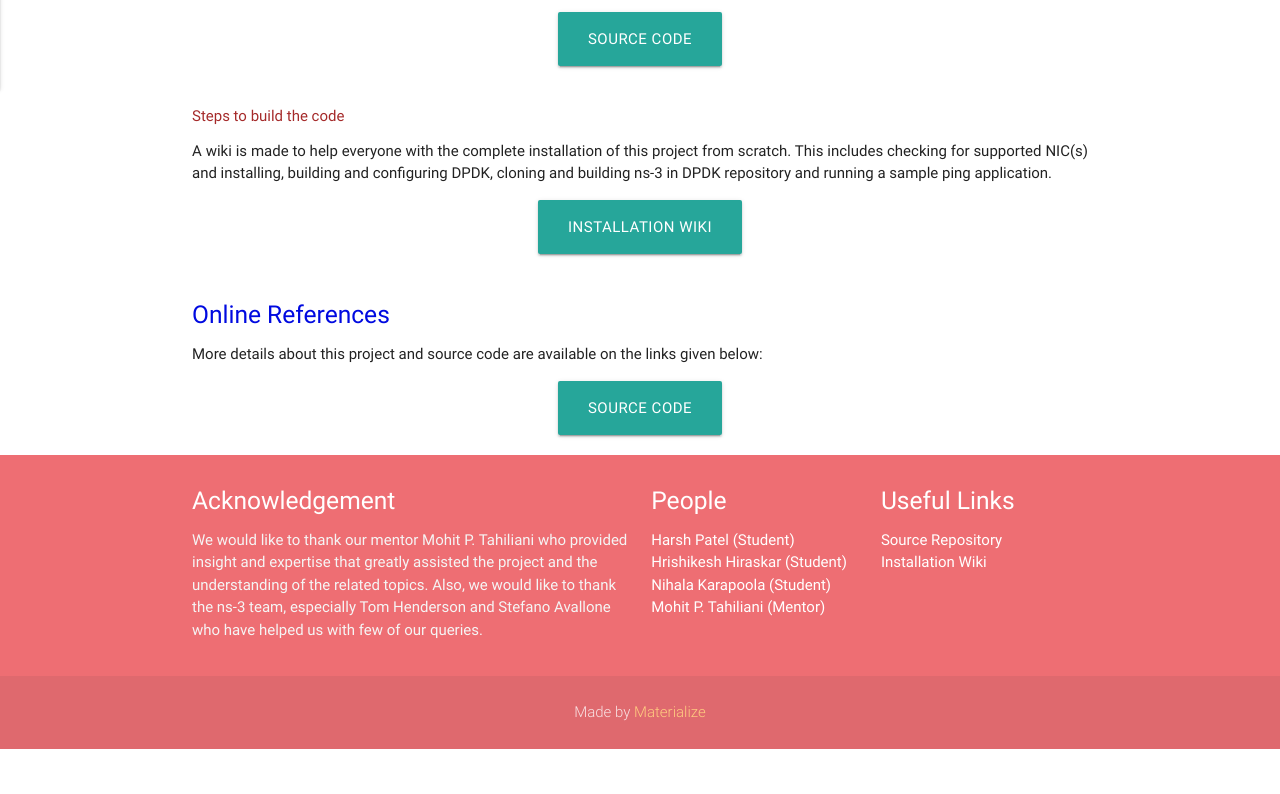
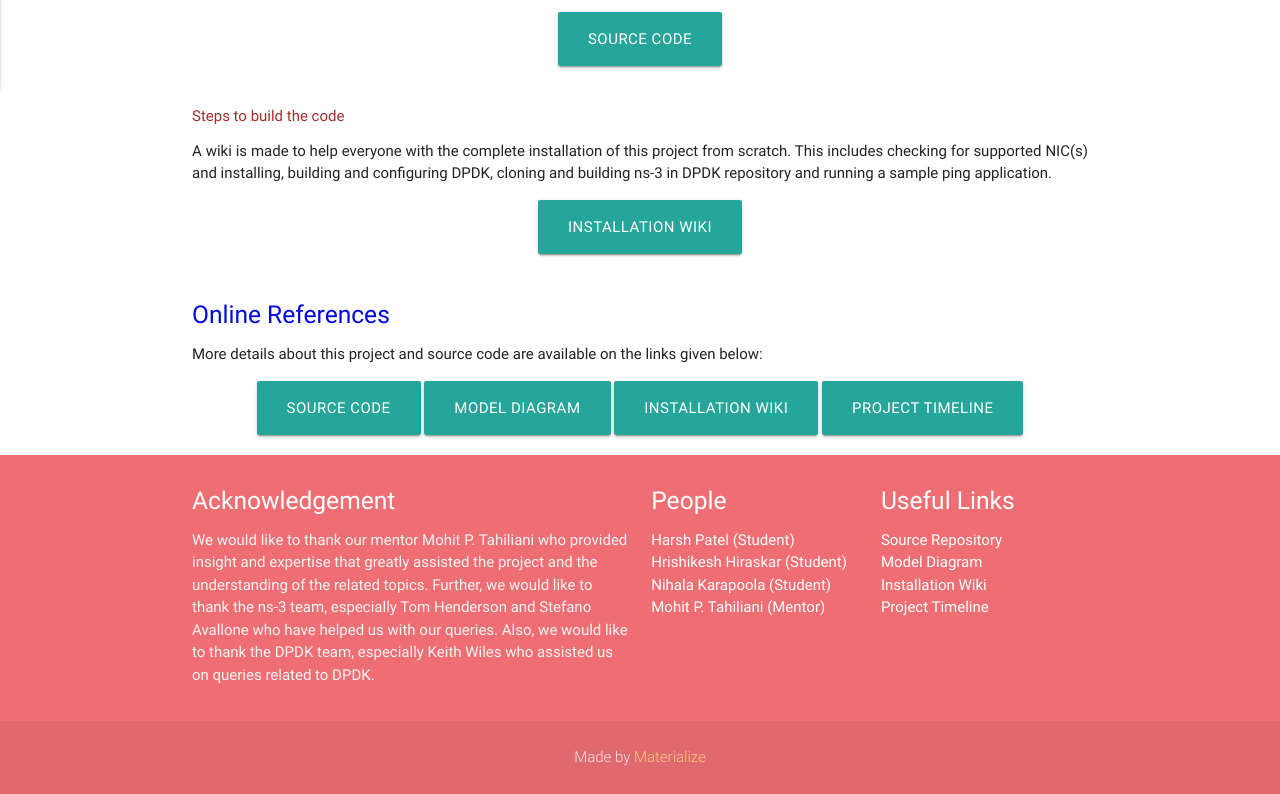
Before and after one commit to ns-3-dpdk-integration/ns-3-dpdk-integration.github.io, a plain HTML site: page index.html in a window 1280 px wide. Shown: the part 771-1565 px from the top of the page. Before the commit the page ends 1520 px from the top, so only its background shows below. Drawn offline with nearby package versions, Linux system fonts and the light colour scheme.

Commit message:
Added more links and edited acknowledgement

```diff
--- a/index.html
+++ b/index.html
@@ -64,7 +64,10 @@
 
         <div class="row center">
         <a href="https://github.com/ns-3-dpdk-integration/ns-3-dpdk" id="download-button" class="btn-large waves-effect waves-light maroon">Source Code</a>
-        </div>
+        <a href="https://github.com/ns-3-dpdk-integration/ns-3-dpdk/wiki/Model-Diagram" id="download-button" class="btn-large waves-effect waves-light maroon">Model Diagram</a>
+        <a href="https://github.com/ns-3-dpdk-integration/ns-3-dpdk/wiki" id="download-button" class="btn-large waves-effect waves-light maroon">Installation Wiki</a>
+        <a href="https://github.com/ns-3-dpdk-integration/ns-3-dpdk/wiki/Timeline" id="download-button" class="btn-large waves-effect waves-light maroon">Project Timeline</a>
+      </div>
     </div>
 
     <footer class="page-footer vintage">
@@ -72,7 +75,7 @@
         <div class="row">
           <div class="col l6 s12">
             <h5 class="white-text">Acknowledgement</h5>
-            <p class="grey-text text-lighten-4">We would like to thank our mentor Mohit P. Tahiliani who provided insight and expertise that greatly assisted the project and the understanding of the related topics. Also, we would like to thank the ns-3 team, especially Tom Henderson and Stefano Avallone who have helped us with few of our queries.</p>
+            <p class="grey-text text-lighten-4">We would like to thank our mentor Mohit P. Tahiliani who provided insight and expertise that greatly assisted the project and the understanding of the related topics. Further, we would like to thank the ns-3 team, especially Tom Henderson and Stefano Avallone who have helped us with our queries. Also, we would like to thank the DPDK team, especially Keith Wiles who assisted us on queries related to DPDK.</p>
           </div>
           <div class="col l3 s12">
             <h5 class="white-text">People</h5>
@@ -87,7 +90,9 @@
             <h5 class="white-text">Useful Links</h5>
             <ul>
               <li><a class="white-text" href="https://github.com/ns-3-dpdk-integration/ns-3-dpdk">Source Repository</a></li>
+              <li><a class="white-text" href="https://github.com/ns-3-dpdk-integration/ns-3-dpdk/wiki/Model-Diagram">Model Diagram</a></li>
               <li><a class="white-text" href="https://github.com/ns-3-dpdk-integration/ns-3-dpdk/wiki">Installation Wiki</a></li>
+              <li><a class="white-text" href="https://github.com/ns-3-dpdk-integration/ns-3-dpdk/wiki/Timeline">Project Timeline</a></li>
             </ul>
           </div>
         </div>
```
